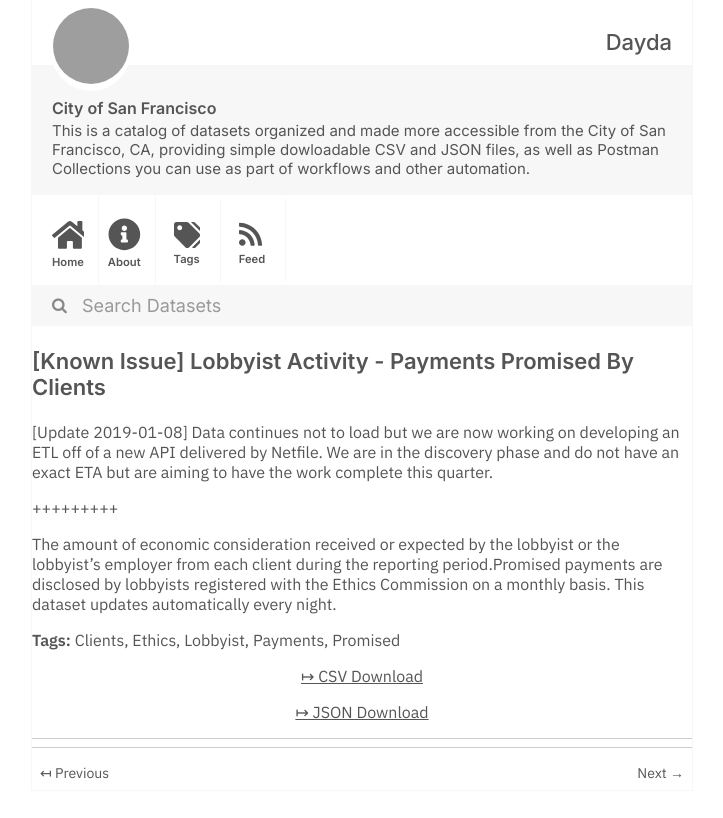
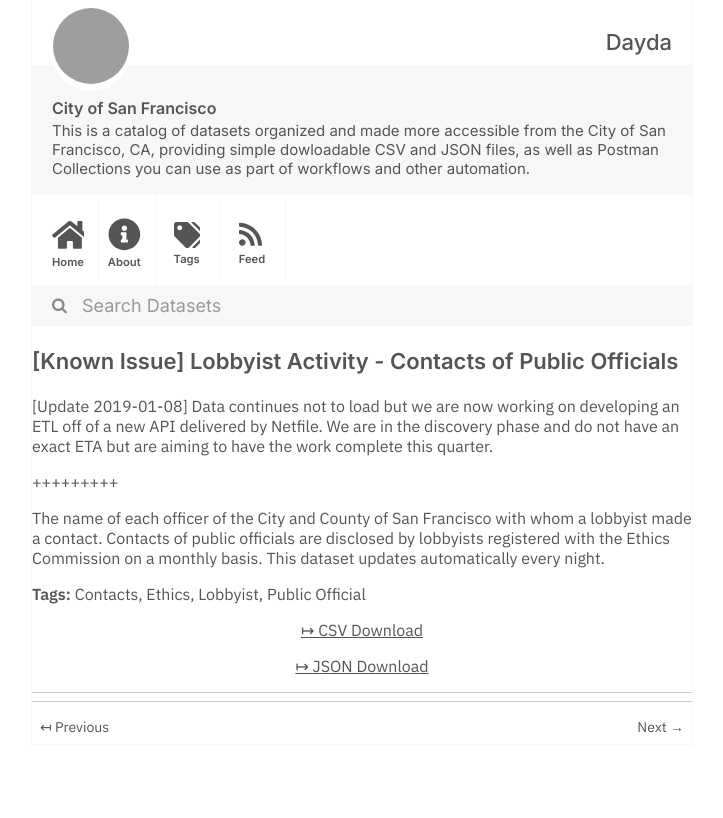
Before and after one commit to dayda-entities/city-of-san-francisco, a Jekyll site: the page built from _posts/2020-11-10-[known-issue]-lobbyist-activit.md, in a window 1280 px wide, cut to the strip 0-818 px from the top of the page. Shown: the whole strip, without its empty margins (278-1001 px from the left). Built offline with Jekyll 4.4.1, drawn with Linux system fonts in a browser that asks for light colours; grey boxes are pictures that could not be loaded.

```diff
--- a/_posts/2020-11-10-[known-issue]-lobbyist-activit.md
+++ b/_posts/2020-11-10-[known-issue]-lobbyist-activit.md
@@ -1,19 +1,18 @@
 ---
-title: '[Known Issue] Lobbyist Activity - Payments Promised By Clients'
-created: '2020-11-10T16:56:53.110787'
-modified: '2020-11-10T16:56:53.110794'
+title: '[Known Issue] Lobbyist Activity - Contacts of Public Officials'
+created: '2020-11-10T16:56:37.553215'
+modified: '2020-11-10T16:56:37.553226'
 state: active
 type: dataset
 tags:
-  - Clients
+  - Contacts
   - Ethics
   - Lobbyist
-  - Payments
-  - Promised
+  - Public Official
 groups:
   - Local Government
-csv_url: 'https://data.sfgov.org/api/views/s2fy-y3my/rows.csv?accessType=DOWNLOAD'
-json_url: 'https://data.sfgov.org/api/views/s2fy-y3my/rows.json?accessType=DOWNLOAD'
+csv_url: 'https://data.sfgov.org/api/views/hr5m-xnxc/rows.csv?accessType=DOWNLOAD'
+json_url: 'https://data.sfgov.org/api/views/hr5m-xnxc/rows.json?accessType=DOWNLOAD'
 layout: post
 
 ---
@@ -23,4 +22,4 @@ layout: post
 
 +++++++++
 
-The amount of economic consideration received or expected by the lobbyist or the lobbyist's employer from each client during the reporting period.Promised payments are disclosed by lobbyists registered with the Ethics Commission on a monthly basis.  This dataset updates automatically every night.
+The name of each officer of the City and County of San Francisco with whom a lobbyist made a contact.  Contacts of public officials are disclosed by lobbyists registered with the Ethics Commission on a monthly basis.  This dataset updates automatically every night.
```
